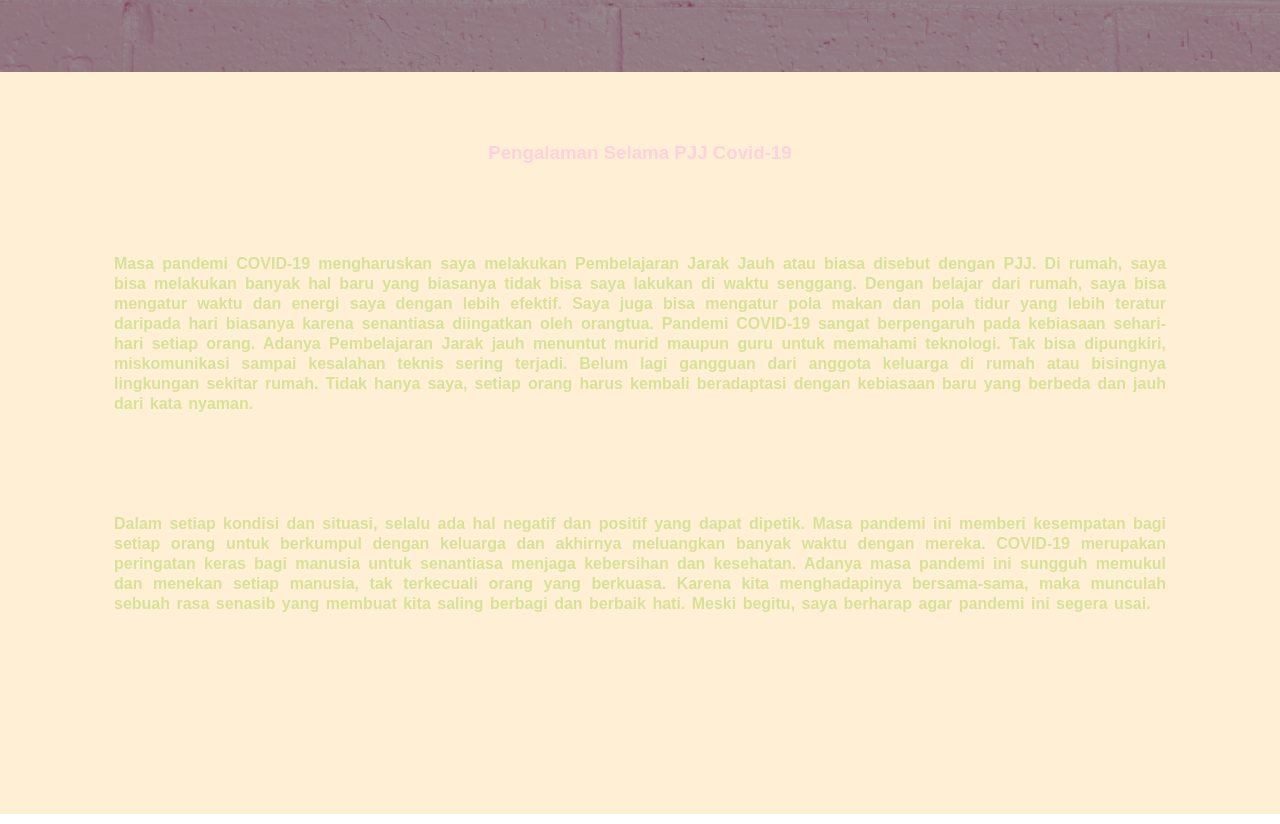
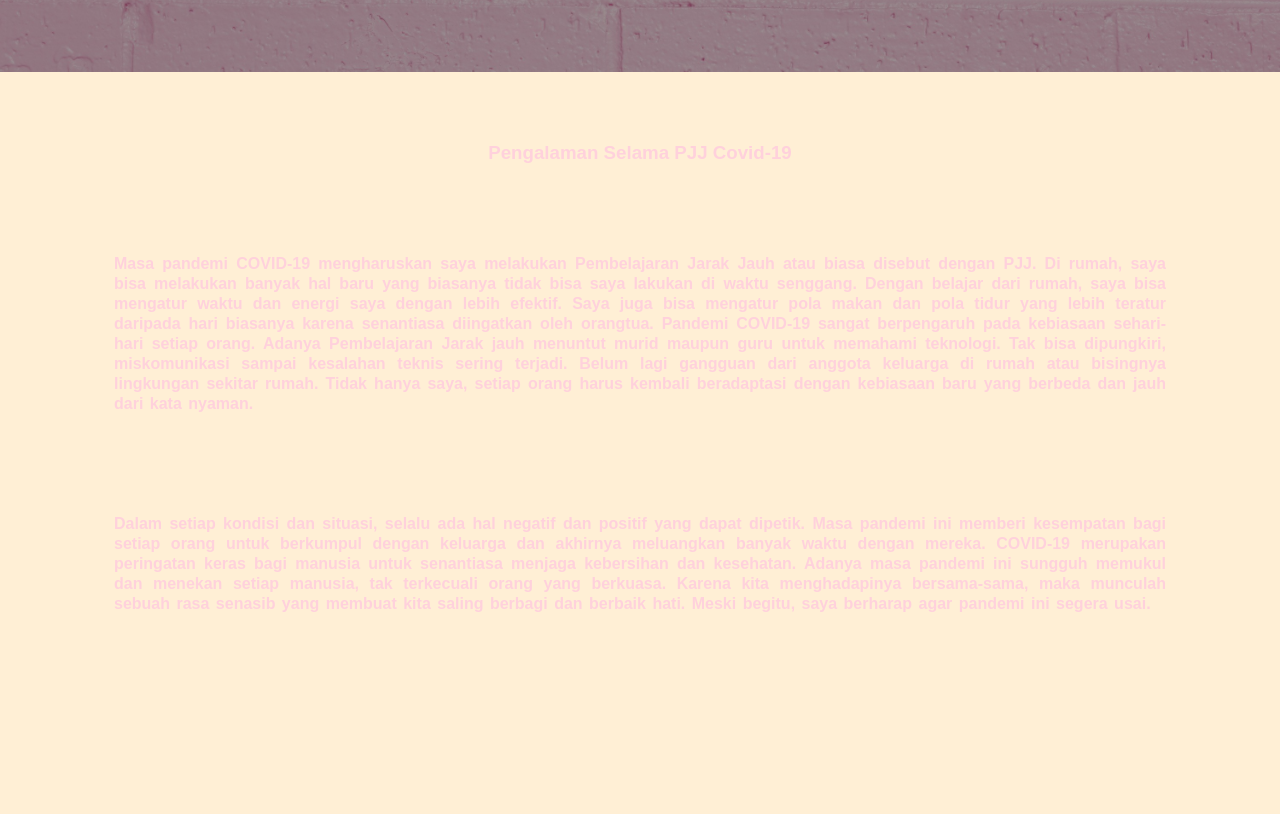
Before and after one commit to anisatri/anisatri.github.io, a plain HTML site: page pengalaman.html in a window 1280 px wide. Shown: the part 854-1678 px from the top of the page. Drawn offline with Linux system fonts and the light colour scheme.

Commit message:
Update style1.css

```diff
--- a/style1.css
+++ b/style1.css
@@ -98,7 +98,7 @@ section h3{
 	margin-bottom: 20px;
 }
 section p{
-	color: 	#d7e297;
+	color: 	#FFD1DC;
 	word-spacing: 2px;
 	line-height: 20px;
 	padding: 50px;
```
